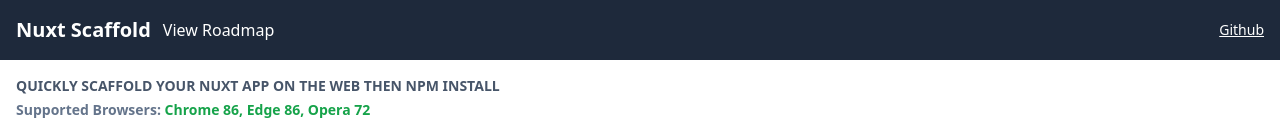
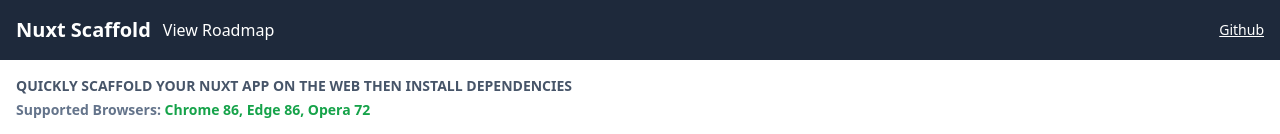
Before and after one commit to jimoh-sodiq/nuxt-scaffold, a Nuxt app: page / in a window 1280 px wide. Shown: the top 134 px of the page. Built offline with nearby package versions, Linux system fonts and the light colour scheme.

Commit message:
chore: install text

```diff
--- a/src/pages/index.vue
+++ b/src/pages/index.vue
@@ -48,7 +48,7 @@
 <template>
   <form @submit.prevent="scaffoldApp" class="relative p-4">
     <div class=" ">
-      <h1 class="uppercase text-sm font-semibold text-slate-600">Quickly Scaffold your nuxt app on the web then npm install</h1>
+      <h1 class="uppercase text-sm font-semibold text-slate-600">Quickly Scaffold your nuxt app on the web then install dependencies</h1>
       <p class="font-semibold text-slate-500 text-sm mt-1">Supported Browsers: <span class="text-green-600">Chrome 86, Edge 86, Opera 72</span> </p>
       <div class="grid grid-cols-1 md:grid-cols-2 lg:grid-cols-3 gap-4 mt-4">
         <GlobalInfoCard title="Application settings">
```
